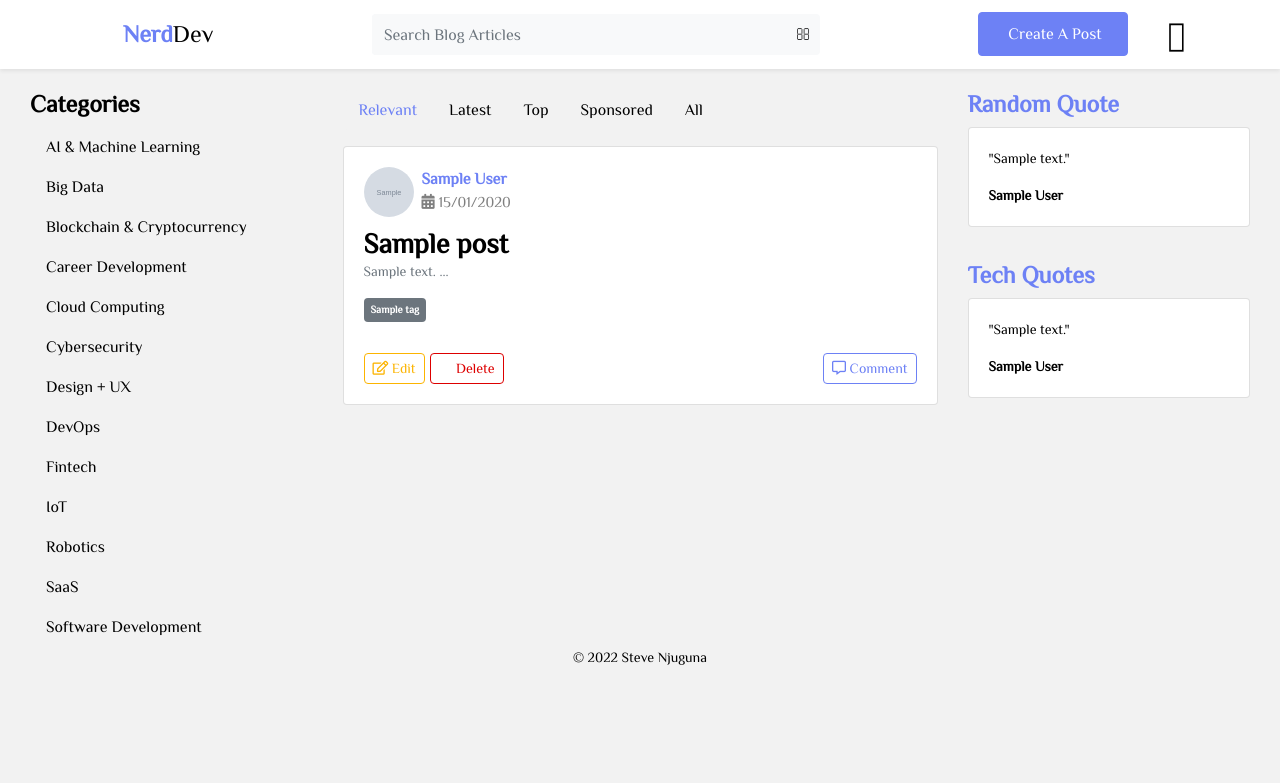
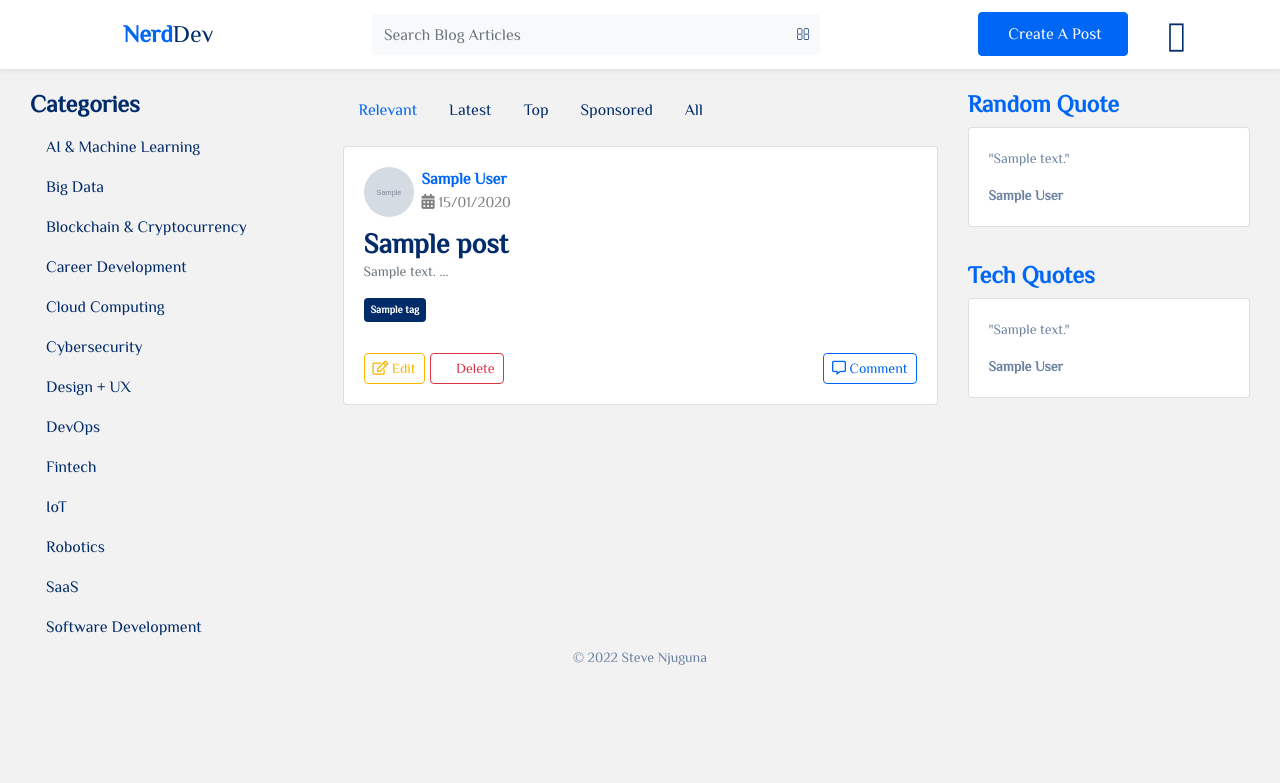
Before and after one commit to steve-njuguna-k/Flask-Blog, a Flask app: page / in a window 1280 px wide. Shown: the top 783 px of the page. Run offline with Flask 2, Linux system fonts and the light colour scheme; a user stored in the database is signed in; tables that the repository leaves empty hold one stand-in row (values such as "Sample post"); grey boxes marked "Sample" are stand-in pictures; a database or web service that is not in the repository returns one stand-in record (values such as "Sample title"); data that the repository does not hold is empty; some libraries are stand-ins or nearby versions.

Commit message:
Changed colour styling

```diff
--- a/app/static/assets/css/style.css
+++ b/app/static/assets/css/style.css
@@ -1,31 +1,31 @@
 body {
     font-family:'Philosopher', Tahoma, Geneva, Verdana, sans-serif;
     background-color: #f2f2f2;
-    color: #000;
+    color: #022b69;
 }
 
 p {
     font-size: 14px;
-	color: #000;
+	color: #6c82a3;
 }
 
 a {
     text-decoration: none;
-    color: #6d81f5;
+    color: #0066f5;
 }
 
 a:hover {
     text-decoration: none;
-    color: #6d81f5;
+    color: #0066f5;
 }
 
 .navbar.navbar-dark .nav-item .nav-link {
-    color: #000!important;
+    color: #022b69!important;
     background-color: #fff;
 }
 
 .navbar.navbar-dark .nav-item .nav-link:hover {
-    color: #6d81f5 !important;
+    color: #0066f5 !important;
     background-color: #fff;
 }
 
@@ -42,13 +42,13 @@ a:hover {
 }
 
 .navbar-dark .navbar-toggler {
-    color: #6d81f5 ;
-    border-color: #6d81f5 ;
-	background-color: #6d81f5 ;
+    color: #0066f5 ;
+    border-color: #0066f5 ;
+	background-color: #0066f5 ;
 }
 
 .text-primary{
-	color: #6d81f5!important;
+	color: #0066f5!important;
 }
 
 .searchbar{
@@ -81,20 +81,20 @@ a:hover {
 }
 
 .btn-link{
-    color: #000;
+    color: #022b69;
 	border-radius: .25rem;
     margin-top: 1px;
     padding: 9px;
 }
 
 .link{
-    color: #000;
+    color: #022b69;
 	border-radius: .25rem;
     margin-top: 1px;
 }
 
 .btn-link:hover{
-    color: #6d81f5;
+    color: #0066f5;
 	border-radius: .25rem;
     margin-top: 1px;
     padding: 9px;
@@ -106,11 +106,11 @@ a:hover {
 }
 
 .logo-colour{
-    color: #000;
+    color: #022b69;
 }
 
 .logocolour{
-    color: #6d81f5;
+    color: #0066f5;
 }
 
 .rounded{
@@ -316,23 +316,23 @@ a:hover {
 
 .nav-pills .nav-link {
     border-radius: .25rem;
-	color: #000;
+	color: #022b69;
 }
 
 .nav-link {
     display: block;
     padding: 0.5rem 1rem;
-	color: #6d81f5;
+	color: #0066f5;
 }
 
 .nav-pills .nav-link.active, .nav-pills .show>.nav-link {
-    color: #6d81f5;
+    color: #0066f5;
     background-color: #f2f2f2;
 }
 
 .nav-link:hover {
     color: #fff;
-    background-color: #6d81f5;
+    background-color: #0066f5;
 	border-radius: .25rem;
 }
 
@@ -350,12 +350,12 @@ a:hover {
 }
 
 .card-title{
-	color: #000;
+	color: #022b69;
 	margin-bottom: 0px;
 }
 
 .card-title:hover{
-	color: #6d81f5;
+	color: #0066f5;
 }
 
 .tags{
@@ -372,18 +372,20 @@ a:hover {
 
 .badge-secondary{
 	padding: 7px;
+	background-color: #022b69;
+	border-color: #022b69;
 }
 
 .btn-outline-primary {
-    color: #6d81f5;
-    border-color: #6d81f5;
+    color: #0066f5;
+    border-color: #0066f5;
 	border-radius: .25rem;
 }
 
 .btn-outline-primary:hover {
     color: #fff;
-    background-color: #6d81f5;
-	border-color: #6d81f5;
+    background-color: #0066f5;
+	border-color: #0066f5;
 	border-radius: .25rem;
 }
 
@@ -401,20 +403,20 @@ a:hover {
 }
 
 .btn-outline-danger {
-    color: #dd0000;
-    border-color: #dd0000;
+    color: #dd022b690;
+    border-color: #dd022b690;
 	border-radius: .25rem;
 }
 
 .btn-outline-danger:hover {
     color: #fff;
-    background-color: #dd0000;
-	border-color: #dd0000;
+    background-color: #dd022b690;
+	border-color: #dd022b690;
 	border-radius: .25rem;
 }
 
 .dropdown-menu {
-    border: 2px solid #6d81f5;
+    border: 2px solid #0066f5;
     padding: 0rem 0;
     transform: translate3d(0px, 10px, 0px) !important
 }
```
Also changed, not shown: other parts of app/static/assets/css/style.css (+36 -36 lines).
